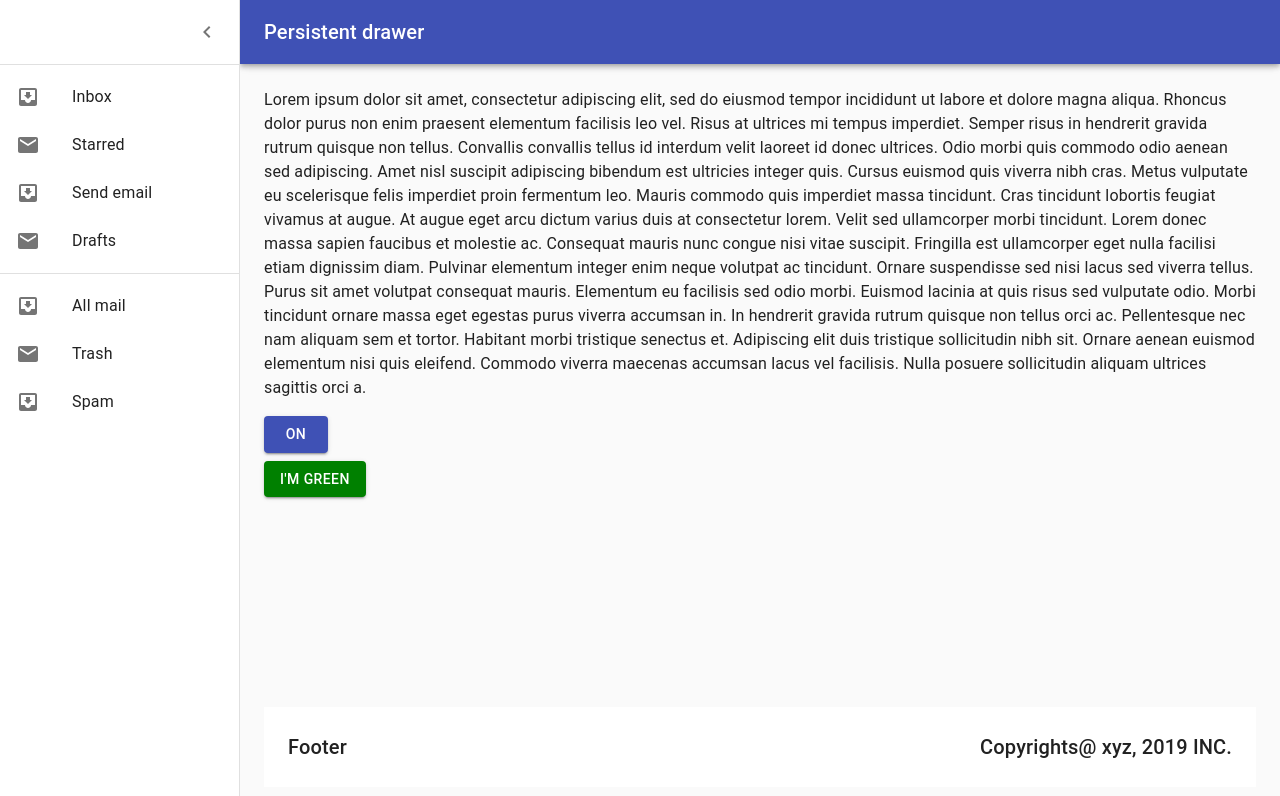
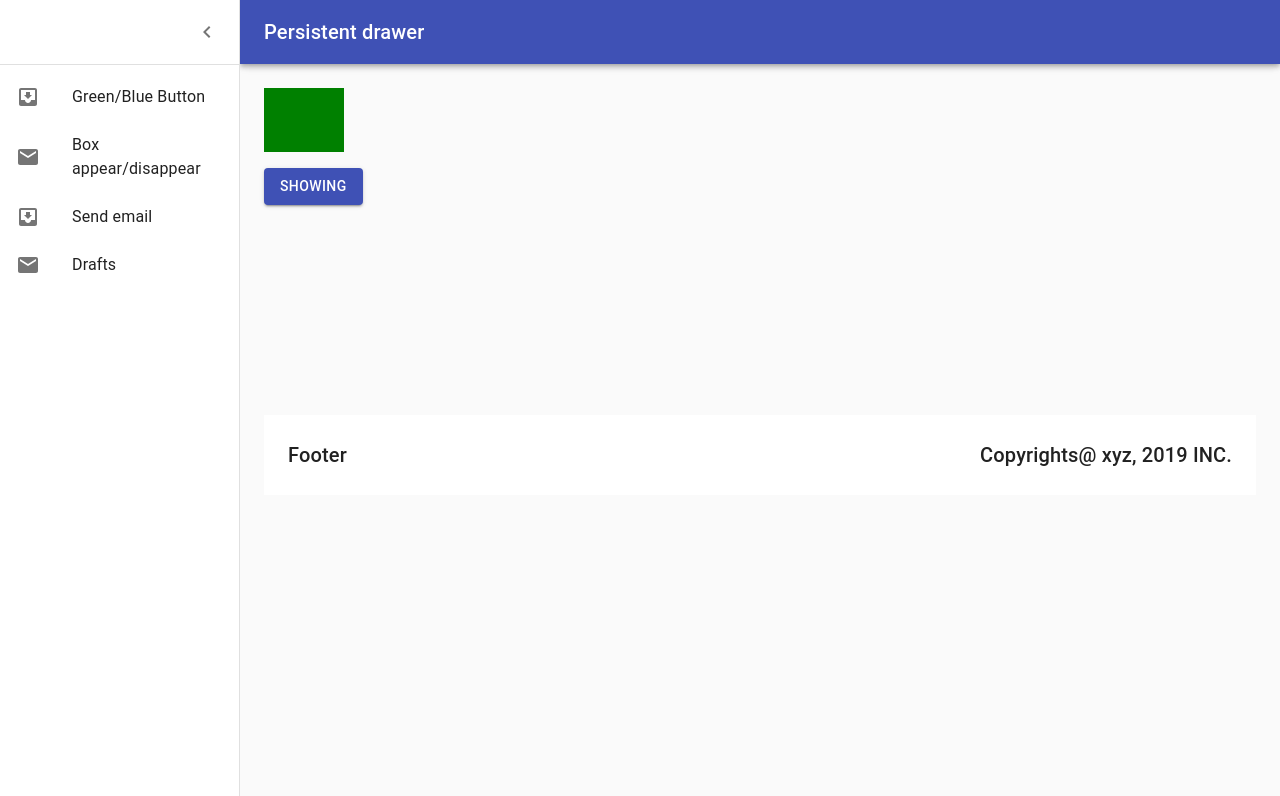
Before and after one commit to hassantac/test, a React (Create React App) app: page / in a window 1280 px wide. Both pictures are taken after a click on the button "open drawer". Shown: the top 796 px of the page. Built offline with nearby package versions, Linux system fonts and the light colour scheme.

Commit message:
Added 2 pages, 1 for point 1-5, other for point 6

```diff
--- /dev/null
+++ b/src/Pages/BoxPage/index.tsx
@@ -0,0 +1,22 @@
+import React, { useState } from 'react';
+import { Box, Button } from '@material-ui/core';
+
+const BoxPage = () => {
+  const [toggleVisibility, setToggleVisibility] = useState(1);
+  return (
+    <Box>
+      <Box height={80}>
+        {toggleVisibility === 1 && <Box p={4} bgcolor="green" width={80}></Box>}
+      </Box>
+      <Button
+        onClick={e => setToggleVisibility(toggleVisibility === 1 ? 0 : 1)}
+        color="primary"
+        variant="contained"
+      >
+        {toggleVisibility === 1 ? 'Showing' : 'Disappeared'}
+      </Button>
+    </Box>
+  );
+};
+
+export default BoxPage;
--- /dev/null
+++ b/src/Pages/ButtonsPage/index.tsx
@@ -0,0 +1,39 @@
+import React from 'react';
+import { Typography, Box } from '@material-ui/core';
+import OnOffButton from '../../components/Button';
+import GreenBlueButton from '../../components/GreenBlueButton';
+
+const Page1 = () => (
+  <>
+    <Typography paragraph>
+      Lorem ipsum dolor sit amet, consectetur adipiscing elit, sed do eiusmod
+      tempor incididunt ut labore et dolore magna aliqua. Rhoncus dolor purus
+      non enim praesent elementum facilisis leo vel. Risus at ultrices mi tempus
+      imperdiet. Semper risus in hendrerit gravida rutrum quisque non tellus.
+      Convallis convallis tellus id interdum velit laoreet id donec ultrices.
+      Odio morbi quis commodo odio aenean sed adipiscing. Amet nisl suscipit
+      adipiscing bibendum est ultricies integer quis. Cursus euismod quis
+      viverra nibh cras. Metus vulputate eu scelerisque felis imperdiet proin
+      fermentum leo. Mauris commodo quis imperdiet massa tincidunt. Cras
+      tincidunt lobortis feugiat vivamus at augue. At augue eget arcu dictum
+      varius duis at consectetur lorem. Velit sed ullamcorper morbi tincidunt.
+      Lorem donec massa sapien faucibus et molestie ac. Consequat mauris nunc
+      congue nisi vitae suscipit. Fringilla est ullamcorper eget nulla facilisi
+      etiam dignissim diam. Pulvinar elementum integer enim neque volutpat ac
+      tincidunt. Ornare suspendisse sed nisi lacus sed viverra tellus. Purus sit
+      amet volutpat consequat mauris. Elementum eu facilisis sed odio morbi.
+      Euismod lacinia at quis risus sed vulputate odio. Morbi tincidunt ornare
+      massa eget egestas purus viverra accumsan in. In hendrerit gravida rutrum
+      quisque non tellus orci ac. Pellentesque nec nam aliquam sem et tortor.
+      Habitant morbi tristique senectus et. Adipiscing elit duis tristique
+      sollicitudin nibh sit. Ornare aenean euismod elementum nisi quis eleifend.
+      Commodo viverra maecenas accumsan lacus vel facilisis. Nulla posuere
+      sollicitudin aliquam ultrices sagittis orci a.
+    </Typography>
+    <OnOffButton />
+    <Box mt={1}>
+      <GreenBlueButton />
+    </Box>
+  </>
+);
+export default Page1;
--- a/src/Pages/Main/index.tsx
+++ b/src/Pages/Main/index.tsx
@@ -1,46 +1,17 @@
-import React from 'react';
+import React, { useState } from 'react';
 import Navbar from '../../components/Navbar';
-import { Typography, Button, Box } from '@material-ui/core';
+import { Typography, Box } from '@material-ui/core';
 import OnOffButton from '../../components/Button';
 import GreenBlueButton from '../../components/GreenBlueButton';
-const content = (
-  <>
-    <Typography paragraph>
-      Lorem ipsum dolor sit amet, consectetur adipiscing elit, sed do eiusmod
-      tempor incididunt ut labore et dolore magna aliqua. Rhoncus dolor purus
-      non enim praesent elementum facilisis leo vel. Risus at ultrices mi tempus
-      imperdiet. Semper risus in hendrerit gravida rutrum quisque non tellus.
-      Convallis convallis tellus id interdum velit laoreet id donec ultrices.
-      Odio morbi quis commodo odio aenean sed adipiscing. Amet nisl suscipit
-      adipiscing bibendum est ultricies integer quis. Cursus euismod quis
-      viverra nibh cras. Metus vulputate eu scelerisque felis imperdiet proin
-      fermentum leo. Mauris commodo quis imperdiet massa tincidunt. Cras
-      tincidunt lobortis feugiat vivamus at augue. At augue eget arcu dictum
-      varius duis at consectetur lorem. Velit sed ullamcorper morbi tincidunt.
-      Lorem donec massa sapien faucibus et molestie ac. Consequat mauris nunc
-      congue nisi vitae suscipit. Fringilla est ullamcorper eget nulla facilisi
-      etiam dignissim diam. Pulvinar elementum integer enim neque volutpat ac
-      tincidunt. Ornare suspendisse sed nisi lacus sed viverra tellus. Purus sit
-      amet volutpat consequat mauris. Elementum eu facilisis sed odio morbi.
-      Euismod lacinia at quis risus sed vulputate odio. Morbi tincidunt ornare
-      massa eget egestas purus viverra accumsan in. In hendrerit gravida rutrum
-      quisque non tellus orci ac. Pellentesque nec nam aliquam sem et tortor.
-      Habitant morbi tristique senectus et. Adipiscing elit duis tristique
-      sollicitudin nibh sit. Ornare aenean euismod elementum nisi quis eleifend.
-      Commodo viverra maecenas accumsan lacus vel facilisis. Nulla posuere
-      sollicitudin aliquam ultrices sagittis orci a.
-    </Typography>
-    <OnOffButton />
-    <Box mt={1}>
-      <GreenBlueButton />
-    </Box>
-  </>
-);
+import BoxPage from '../BoxPage';
+import Page1 from '../ButtonsPage';
 
 const MainPage = (props: any) => {
+  const [page, setPage] = useState(1);
+  let content = page === 0 ? Page1 : page === 1 ? BoxPage : () => {};
   return (
     <>
-      <Navbar content={content} />
+      <Navbar content={content} setPage={setPage} />
     </>
   );
 };
--- a/src/components/Navbar/index.tsx
+++ b/src/components/Navbar/index.tsx
@@ -90,6 +90,7 @@ export default function PersistentDrawerLeft(props: IMainProps) {
   const classes = useStyles();
   const theme = useTheme();
   const [open, setOpen] = React.useState(false);
+  const { setPage } = props;
 
   function handleDrawerOpen() {
     setOpen(true);
@@ -143,19 +144,13 @@ export default function PersistentDrawerLeft(props: IMainProps) {
         </div>
         <Divider />
         <List>
-          {['Inbox', 'Starred', 'Send email', 'Drafts'].map((text, index) => (
-            <ListItem button key={text}>
-              <ListItemIcon>
-                {index % 2 === 0 ? <InboxIcon /> : <MailIcon />}
-              </ListItemIcon>
-              <ListItemText primary={text} />
-            </ListItem>
-          ))}
-        </List>
-        <Divider />
-        <List>
-          {['All mail', 'Trash', 'Spam'].map((text, index) => (
-            <ListItem button key={text}>
+          {[
+            'Green/Blue Button',
+            'Box appear/disappear',
+            'Send email',
+            'Drafts'
+          ].map((text, index) => (
+            <ListItem button key={text} onClick={() => setPage(index)}>
               <ListItemIcon>
                 {index % 2 === 0 ? <InboxIcon /> : <MailIcon />}
               </ListItemIcon>
@@ -170,7 +165,7 @@ export default function PersistentDrawerLeft(props: IMainProps) {
         })}
       >
         <div className={classes.drawerHeader} />
-        <Typography paragraph>{props.content}</Typography>
+        <Typography paragraph>{props.content()}</Typography>
         <Footer leftText={'Footer'} rightText={'Copyrights@ xyz, 2019 INC.'} />
       </main>
     </div>
--- a/src/interfaces/index.tsx
+++ b/src/interfaces/index.tsx
@@ -1,7 +1,9 @@
 import { ReactNode } from 'react';
 
 export interface IMainProps {
-  content: ReactNode;
+  content: Function;
+  setPage: Function;
+  page?: Number;
 }
 export interface IFooterProps {
   leftText: string;
```
